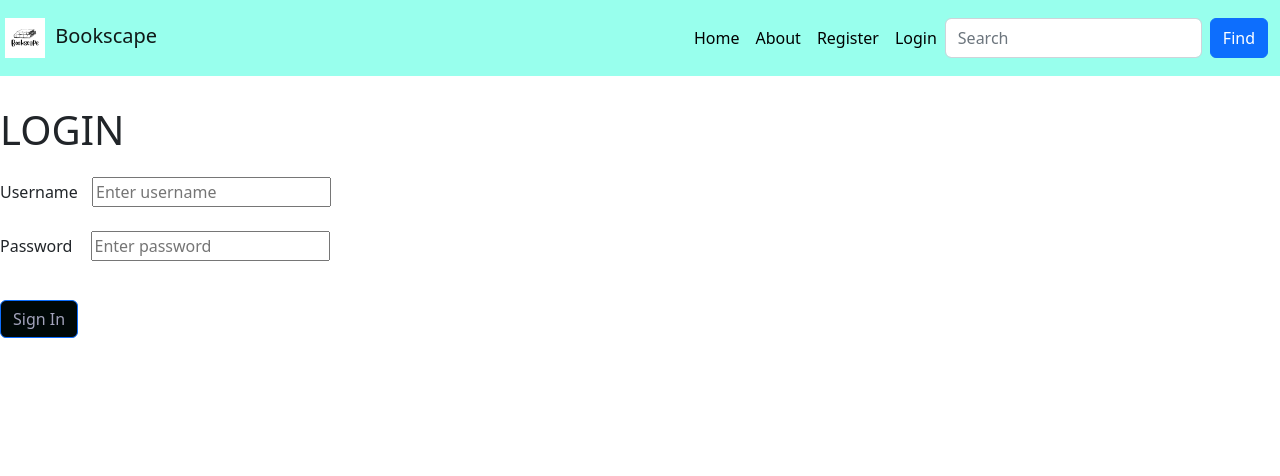
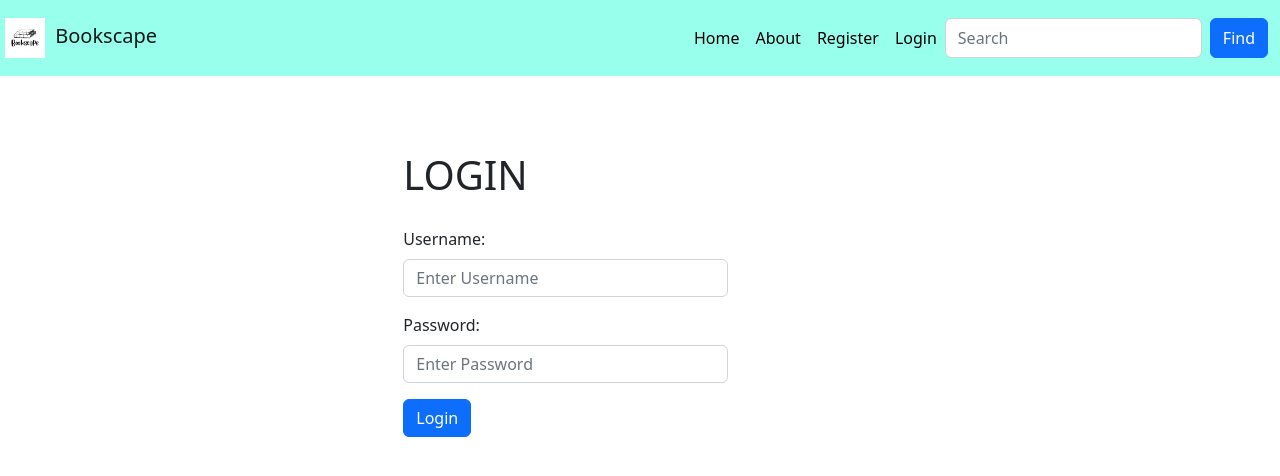
Before and after one commit to JoshLaw-04/BookScape, a React (Create React App) app: page /login in a window 1280 px wide. Shown: the top 476 px of the page. Built offline with nearby package versions, Linux system fonts and the light colour scheme; no server answers.

Commit message:
adjusted layouts and delete function in userProfile

```diff
--- a/src/App.js
+++ b/src/App.js
@@ -10,7 +10,7 @@ import UserProfile from './components/UserProfile';
 import { UserProvider } from './contexts/UserProvider';
 import { BooksProvider } from './contexts/BooksProvider';
 import { ReviewProvider } from './contexts/ReviewsProvider';
-// import EditReview from './components/EditReview';
+import EditReview from './components/EditReview';
 
 function App() {
   return (
@@ -26,7 +26,7 @@ function App() {
               <Route path="/register" element={ <SignUp /> } />
               <Route path="/login" element={ <SignIn /> } />
               <Route path="/book/:id" element={<BookDetail />} />
-              {/* <Route path="/edit/:id" element={ <EditReview /> } /> */}
+              <Route path="/edit/:id" element={ <EditReview /> } />
               <Route path='/about' element={<About />} />
               <Route path="/profile/:id" element={ <UserProfile /> } />
             </Route>
--- a/src/components/About.js
+++ b/src/components/About.js
@@ -60,7 +60,7 @@ function About() {
 
   return (
     <Container>
-        <Row style={{paddingTop: '15px', textAlign: 'center'}}>
+        <Row style={{paddingTop: '25px', textAlign: 'center'}}>
             <Col xs='12' sm='12' md='12' lg='12' xl='12' style={{paddingBottom: '50px', paddingTop: '15px'}}>
                 <h1 style={{paddingBottom: '10px'}}>About Us</h1>
                 <div class="d-flex justify-content-center">
--- a/src/components/BookDetail.js
+++ b/src/components/BookDetail.js
@@ -25,7 +25,7 @@ function BookDetail() {
             <h2>Book Detail</h2><br/>
         </div>
         <Row>
-            <Col xs={8} md={6} lg={4} xl={3}>
+            <Col xs={12} md={6} lg={4} xl={3} style={{paddingBottom: '25px'}}>
             <img
                 alt=""
                 src={bookPic}
@@ -34,7 +34,7 @@ function BookDetail() {
                 style={{ padding: "5px" }}
             />{" "}
             </Col>
-            <Col xs={3} md={6} lg={4} xl={4}>
+            <Col xs={12} md={6} lg={4} xl={4} style={{paddingBottom: '25px'}}>
                 <h2>{title}</h2>
                 {authors.map((author) => <p>{author}</p>)}
                 {pubCo && <p>{pubCo}</p>}
--- a/src/components/EditReview.js
+++ b/src/components/EditReview.js
@@ -1,10 +1,73 @@
+import { useContext, useEffect, useState } from "react";
+import { Button } from "react-bootstrap";
+import { useNavigate, useParams } from "react-router-dom";
+import ReviewContext from "../contexts/ReviewsContext";
 
 function EditReview() {
 
+    let {id} = useParams();
+    let navigate = useNavigate();
+    let {editReview, getReview } = useContext(ReviewContext);
+    // let {users} = UserContext(UserContext);
 
-    // return (
+    let [editThisReview, setEditThisReview] = useState({
+        comment: "",
+        starRating: ""
+        // user: users.userId
+    })
 
-    // );
+    useEffect(() => {
+        async function fetch() {
+          await getReview(id)
+            .then((reviews) => setEditThisReview(reviews))
+          }
+          fetch()
+    },  [])
+
+    function handleChange(event) {
+        setEditThisReview((prevValue) => {
+            return {...prevValue, [event.target.name]: event.target.value}
+        })
+    }
+
+    function handleSubmit(event) {
+        event.preventDefault();
+        editReview(editThisReview).then(() => {
+            navigate(`/profile/${id}`)
+            alert('Update was successful!');
+        }).catch(error => {
+            console.log(error);
+            navigate('/login');
+        });
+    }
+
+
+
+    return (
+        <ReviewContext.Consumer>
+       {
+        () => {
+            return (
+                <>
+                <div>
+                    <form onSubmit={handleSubmit} style={{paddingLeft: '50px', paddingTop: '50px'}}>
+                        <textarea type="text" name="comment" rows={3} cols={50} value={editThisReview.comment} onChange={handleChange} />
+                        <br></br><br></br>
+                        <Button type='submit' style={{marginBottom: '5px', backgroundColor: 'black'}}>Update</Button>
+                    </form>
+
+                </div>
+                <div style={{paddingBottom: '432px'}}>
+
+                </div>
+                </>
+
+            )
+        }
+        }
+        </ReviewContext.Consumer>
+    )
+
 }
 
 export default EditReview;
--- a/src/components/Home.css
+++ b/src/components/Home.css
@@ -19,7 +19,7 @@
     text-align: center;
 }
 #CardBorder{
-    border: solid 3px black;
+    border: solid 1px black;
     border-radius: 7px;
 }
 
--- a/src/components/SignIn.js
+++ b/src/components/SignIn.js
@@ -1,5 +1,5 @@
 import React, { useContext, useState } from 'react';
-import { Button } from 'react-bootstrap';
+import { Button, Col, Container, Form, Row } from 'react-bootstrap';
 import { useNavigate } from 'react-router-dom';
 import UserContext from '../contexts/UserContext';
 import "./Home.css";
@@ -26,41 +26,33 @@ const SignIn = () => {
 
   return (
     <>
-    <form onSubmit={handleSubmit}>
-        <h1 style={{paddingTop: '30px', paddingBottom: '15px'}}>LOGIN</h1>
-        <span style={{paddingRight: '10px'}}>Username  </span>
-        <input placeholder="Enter username" type="text" name="username" onChange={e => setUsername(e.target.value)} />
-        <br></br><br></br>
-        <span style={{paddingRight: '14px'}}>Password  </span>
-        <input placeholder="Enter password" type="password" name="password" onChange={e => setPassword(e.target.value)} />
-        <br /><br></br>
-        <Button type='submit' style={{backgroundColor: '#000807', color: '#A2A3BB', marginBottom: '5px', marginTop: '15px'}}>
-            Sign In
-        </Button>
-    </form>
-    <div style={{paddingBottom:'392px'}}>
 
-    </div>
+    <Container>
+      <div class="d-flex justify-content-center" style={{paddingTop: '75px'}}>
+        <Row>
+          <Col xs='12' sm='12' md='12' lg='12' xl='12' style={{paddingBottom: '20px'}}>
+            <h1 style={{textAlign: 'left'}}>LOGIN</h1>
+          </Col>
+          <Col xs='12' sm='12' md='12' lg='12' xl='12'>
+            <Form id='signUpForm' onSubmit={handleSubmit} style={{width: '325px'}}>
+                  <Form.Group className="mb-3" >
+                      <Form.Label>Username:</Form.Label>
+                      <Form.Control placeholder="Enter Username" type="text" name="username" onChange={e => setUsername(e.target.value)} />
+                  </Form.Group>
+                  <Form.Group className="mb-3" >
+                      <Form.Label>Password:</Form.Label>
+                      <Form.Control placeholder='Enter Password' type="password" name="password" onChange={e => setPassword(e.target.value)} />
+                  </Form.Group>
+                <Button type="submit" id="saveBtn">Login</Button>
+              </Form>
+          </Col>
+        </Row>
+      </div>
+    </Container>
+
     </>
-);
+  );
 
-  // return (
-  //   <>
-  //     <div id="FormSignIn" onSubmit={handleSubmit}>
-  //       <form>
-  //         <label>Username :
-  //           <input placeholder="Enter username" type="text" name="username" onChange={e => setUsername(e.target.value)} />
-  //         </label>
-  //         <br></br><br></br>
-  //         <label>Password :
-  //           <input placeholder="Enter password" type="text" name="password" onChange={e => setPassword(e.target.value)} />
-  //         </label>
-  //         <br></br><br></br>
-  //           <input type="submit" value="Sign In" />
-  //       </form>
-  //     </div>
-  //   </>
-  // );
 }
 
 export default SignIn;
--- a/src/components/SignUp.js
+++ b/src/components/SignUp.js
@@ -1,7 +1,7 @@
 import React, { useContext, useState } from 'react';
 import Form from "react-bootstrap/Form";
 import Button from "react-bootstrap/Button";
-import { Container } from "react-bootstrap";
+import { Col, Container, Row } from "react-bootstrap";
 import { useNavigate } from 'react-router-dom';
 import UserContext from '../contexts/UserContext';
 import "./Home.css";
@@ -38,8 +38,44 @@ const SignUp = () => {
 
     return (
         <Container>
-        <br/>
-        <h1>REGISTER</h1>
+            <div class="d-flex justify-content-center" style={{paddingTop: '75px'}}>
+                <Row>
+                    <Col xs='12' sm='12' md='12' lg='12' xl='12' style={{paddingBottom: '20px'}}>
+                        <h1>REGISTER</h1>
+                    </Col>
+                    <Col xs='12' sm='12' md='12' lg='12' xl='12'>
+                        <Form id='signUpForm' onSubmit={handleSubmit}>
+                            <Form.Group className="mb-3" >
+                                <Form.Label>Username:</Form.Label>
+                                <Form.Control type="text" name="username" value={newUser.username} onChange={handleChange} />
+                            </Form.Group>
+                            <Form.Group className="mb-3" >
+                                <Form.Label>Password:</Form.Label>
+                                <Form.Control type="password" name="password" value={newUser.password} onChange={handleChange} />
+                            </Form.Group>
+                            <Form.Group className="mb-3" >
+                                <Form.Label>First Name:</Form.Label>
+                                <Form.Control type="string" name="firstName" value={newUser.firstName} onChange={handleChange} />
+                            </Form.Group>
+                            <Form.Group className="mb-3" >
+                                <Form.Label>Last Name:</Form.Label>
+                                <Form.Control type="text" name="lastName" value={newUser.lastName} onChange={handleChange} />
+                            </Form.Group>
+                            <Form.Group className="mb-3" >
+                                <Form.Label>Email:</Form.Label>
+                                <Form.Control type="text" name="email" value={newUser.email} onChange={handleChange} />
+                            </Form.Group>
+                            <Button type="submit" id="saveBtn">Register</Button>
+                        </Form>
+                    </Col>
+                </Row>
+            </div>
+
+        </Container>
+    )
+
+
+{/* <h1>REGISTER</h1>
         <br></br>
         <Form id='signUpForm' onSubmit={handleSubmit}>
             <Form.Group className="mb-3" >
@@ -62,11 +98,34 @@ const SignUp = () => {
                 <Form.Label>Email:</Form.Label>
                 <Form.Control type="text" name="email" value={newUser.email} onChange={handleChange} />
             </Form.Group>
-          <Button type="submit" id="saveBtn">Sign Up</Button>
+          <Button type="submit" id="saveBtn">Register</Button>
         </Form>
-        <br/>
-        </Container>
-    )
+        <br/> */}
+
+
+        {/* <Container>
+            <div class="d-flex justify-content-center" style={{paddingTop: '75px'}}>
+                <Row>
+                <Col xs='12' sm='12' md='12' lg='12' xl='12' style={{paddingBottom: '20px'}}>
+                    <h1 style={{textAlign: 'left'}}>LOGIN</h1>
+                </Col>
+                <Col xs='12' sm='12' md='12' lg='12' xl='12'>
+                    <Form id='signUpForm' onSubmit={handleSubmit} style={{width: '325px'}}>
+                        <Form.Group className="mb-3" >
+                            <Form.Label>Username:</Form.Label>
+                            <Form.Control placeholder="Enter Username" type="text" name="username" onChange={e => setUsername(e.target.value)} />
+                        </Form.Group>
+                        <Form.Group className="mb-3" >
+                            <Form.Label>Password:</Form.Label>
+                            <Form.Control placeholder='Enter Password' type="password" name="password" onChange={e => setPassword(e.target.value)} />
+                        </Form.Group>
+                        <Button type="submit" id="saveBtn">Login</Button>
+                    </Form>
+                </Col>
+                </Row>
+            </div>
+            </Container> */}
+
 };
 
 export default SignUp;
```
Also changed, not shown: src/components/BookList.js (+4 -4 lines), src/components/UserProfile.js (+22 -15 lines), src/contexts/ReviewsProvider.js (+13 -12 lines).
